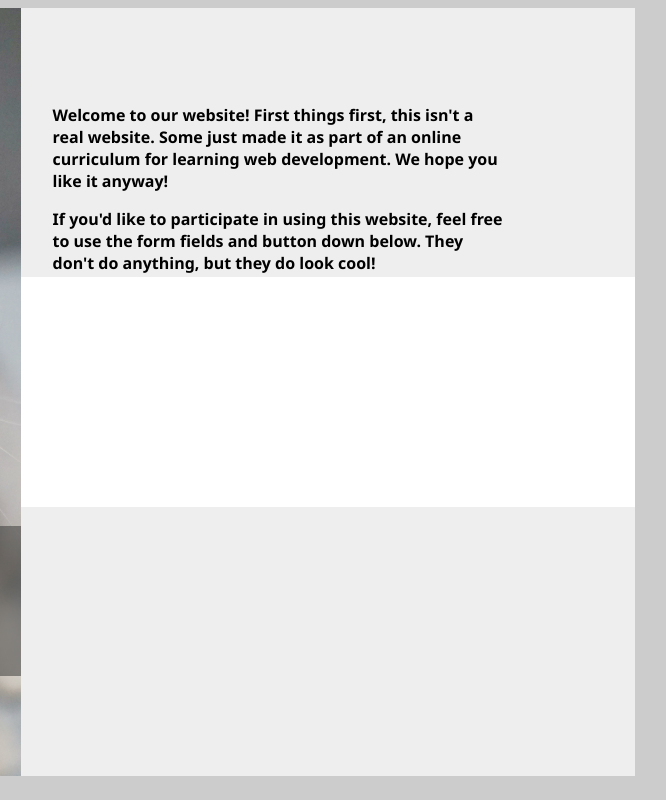
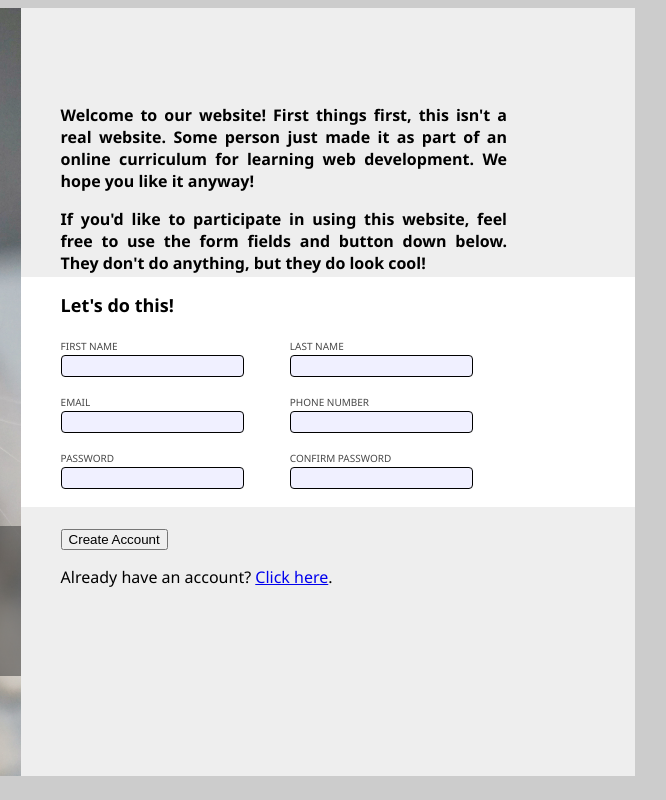
Before and after one commit to javieragnir/odin-signup, a plain HTML site: page index.html in a window 1280 px wide. Shown: the full height of the page, 517-1183 px from the left. Drawn offline with Linux system fonts and the light colour scheme.

Commit message:
Create form elements

```diff
--- a/index.html
+++ b/index.html
@@ -19,16 +19,45 @@
         </div>
         <div class="container2">
             <div class="section one">
-                <p>Welcome to our website! First things first, this isn't a real website. Some just made it as part of an online curriculum for learning web development. We hope you like it anyway! </p>
+                <p>Welcome to our website! First things first, this isn't a real website. Some person just made it as part of an online curriculum for learning web development. We hope you like it anyway! </p>
 
                 <p>If you'd like to participate in using this website, feel free to use the form fields and button down below. They don't do anything, but they do look cool!</p>
-
-
             </div>
             <div class="section two">
-
+                <h1>Let's do this!</h1>
+                <form action="" method="post" id="myform">
+                    <div class="form-grid">
+                        <div class="formElement">
+                            <label for="first">FIRST NAME</label>
+                            <input type="text" id="first" name="firstName">
+                        </div>
+                        <div class="formElement">
+                            <label for="last">LAST NAME</label>
+                            <input type="text" id="last" name="lastName">
+                        </div>
+                        <div class="formElement">
+                            <label for="email">EMAIL</label>
+                            <input type="text" id="email" name="email">
+                        </div>
+                        <div class="formElement">
+                            <label for="phone">PHONE NUMBER</label>
+                            <input type="text" id="phone" name="phone">
+                        </div>
+                        <div class="formElement">
+                            <label for="password">PASSWORD</label>
+                            <input type="text" id="password" name="password">
+                        </div>
+                        <div class="formElement">
+                            <label for="confirm">CONFIRM PASSWORD</label>
+                            <input type="text" id="password" name="password">
+                        </div>
+                    </div>
+                </form>
             </div>
-            <div class="section three"></div>
+            <div class="section three">
+                <button type="submit" form="myform">Create Account</button>
+                <p class="login">Already have an account? <a href="https://www.youtube.com/watch?v=xvFZjo5PgG0">Click here</a>.</p>
+            </div>
         </div>
     </div>
 </body>
--- a/styles.css
+++ b/styles.css
@@ -86,7 +86,7 @@ body > * {
 }
 
 .section {
-    padding-left: 32px;
+    padding-left: 40px;
     padding-right: 128px;
     box-sizing: border-box;
 }
@@ -100,14 +100,47 @@ body > * {
 .section.one {
     padding-top: 80px;
     font-size: 16px;
+    text-align: justify;
     font-weight: bolder;
 }
 
 .section.two {
     background-color: #fff;
     height: 30%;
+    padding-top: 16px;
+    padding-bottom: 16px;
+}
+
+.section.two h1 {
+    padding: 0px;
+    margin: 0px 0px 16px 0px;
+    font-size: 18px;
 }
 
 .section.three {
+    padding-top: 20px;
+    padding-bottom: 20px;
+}
 
+.form-grid {
+    display: grid;
+    grid-template-columns: repeat(2, 1fr);
+    gap: 12px;
 }
+
+.form-element {
+    background-color: red;
+}
+
+.form-grid label {
+    font-size: 10px;
+    color: rgb(72, 72, 72);
+}
+
+.form-grid input {
+    display: block;
+    border: 1px black solid;
+    border-radius: 4px;
+    height: 18px;
+    background-color: rgb(240, 240, 255);
+}
```
Also changed, not shown: 1 other file.
